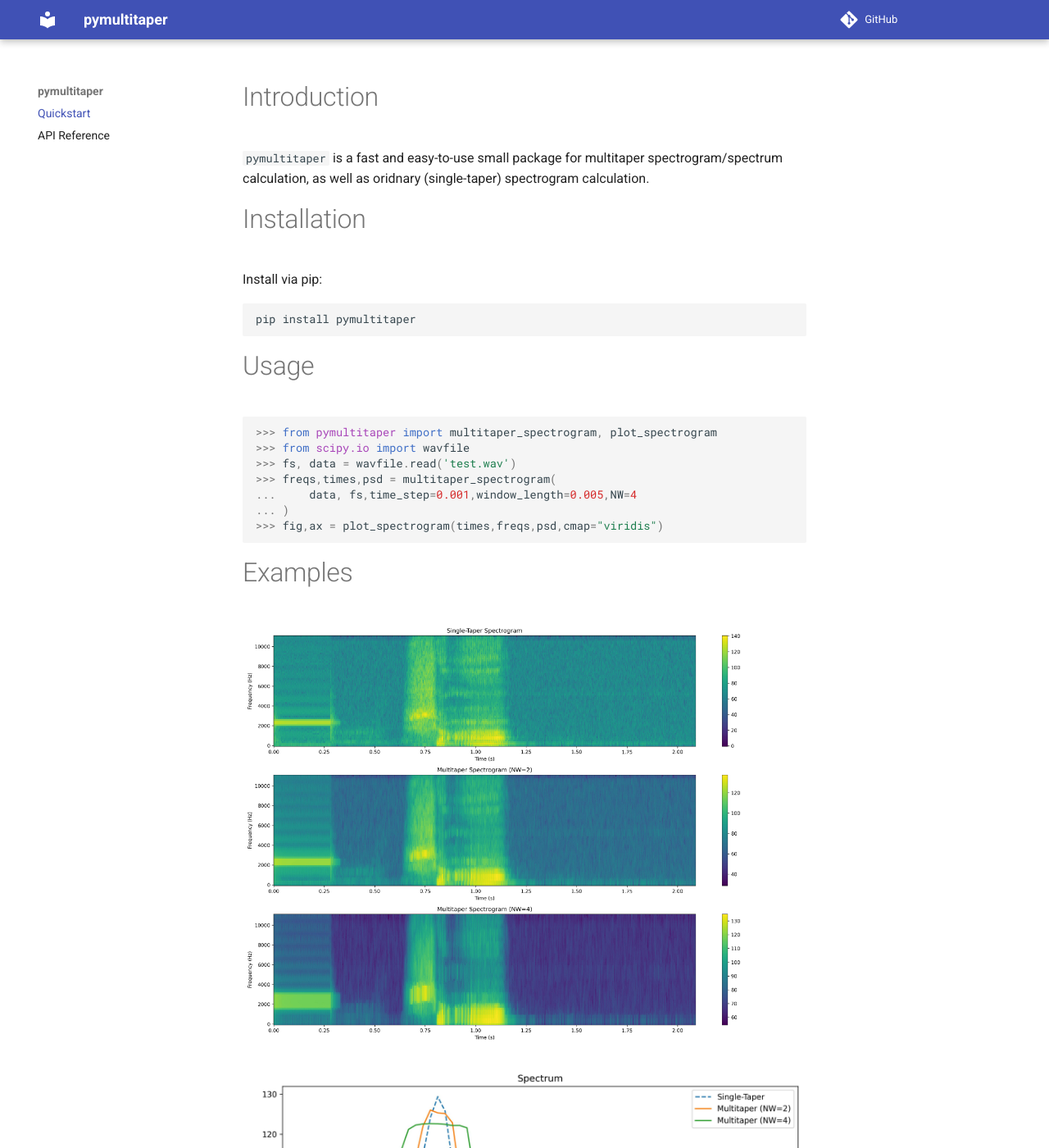
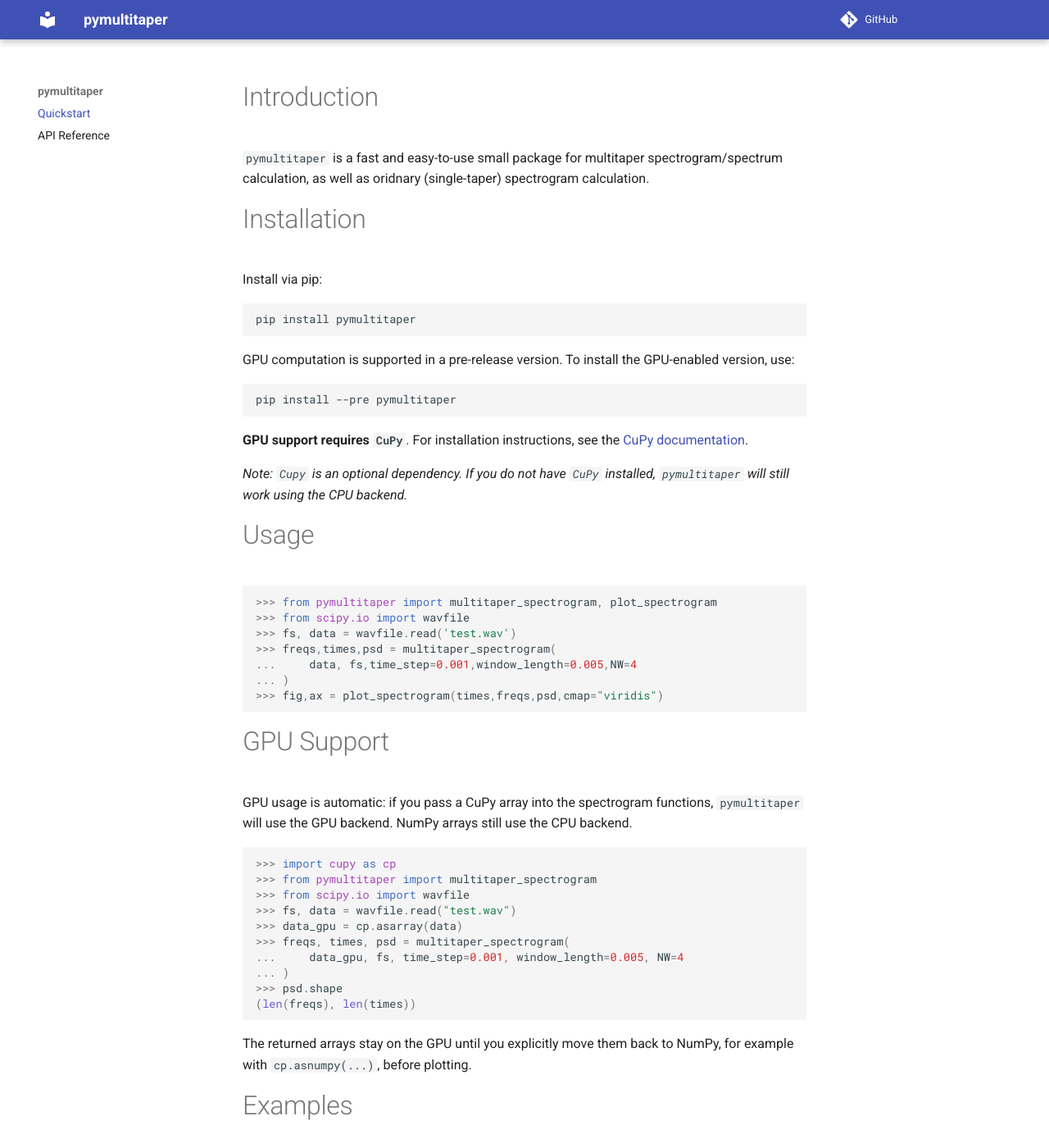
Before and after one commit to fncokg/pymultitaper, an MkDocs documentation site: the page built from mkdocs_docs/index.md, in a window 1280 px wide and 1400 px high. Shown: the whole window at 82% size. Built offline with MkDocs 1.6.1 and Material for MkDocs 9.7.7, drawn with Linux system fonts in a browser that asks for light colours; comment, search, counter and statistics services are not loaded.

Commit message:
update doc index

````diff
--- a/mkdocs_docs/index.md
+++ b/mkdocs_docs/index.md
@@ -11,6 +11,16 @@ Install via pip:
 pip install pymultitaper
 ```
 
+GPU computation is supported in a pre-release version. To install the GPU-enabled version, use:
+
+```bash
+pip install --pre pymultitaper
+```
+
+**GPU support requires `CuPy`**. For installation instructions, see the [CuPy documentation](https://docs.cupy.dev/en/stable/install.html).
+
+*Note: `Cupy` is an optional dependency. If you do not have `CuPy` installed, `pymultitaper` will still work using the CPU backend.*
+
 # Usage
 
 ```python
@@ -23,6 +33,25 @@ pip install pymultitaper
 >>> fig,ax = plot_spectrogram(times,freqs,psd,cmap="viridis")
 ```
 
+# GPU Support
+
+GPU usage is automatic: if you pass a CuPy array into the spectrogram functions, `pymultitaper` will use the GPU backend. NumPy arrays still use the CPU backend.
+
+```python
+>>> import cupy as cp
+>>> from pymultitaper import multitaper_spectrogram
+>>> from scipy.io import wavfile
+>>> fs, data = wavfile.read("test.wav")
+>>> data_gpu = cp.asarray(data)
+>>> freqs, times, psd = multitaper_spectrogram(
+...     data_gpu, fs, time_step=0.001, window_length=0.005, NW=4
+... )
+>>> psd.shape
+(len(freqs), len(times))
+```
+
+The returned arrays stay on the GPU until you explicitly move them back to NumPy, for example with `cp.asnumpy(...)`, before plotting.
+
 # Examples
 
 ![Comparions of multitaper spectrograms](https://github.com/fncokg/pymultitaper/blob/master/spectrogram.jpg?raw=true)
````
